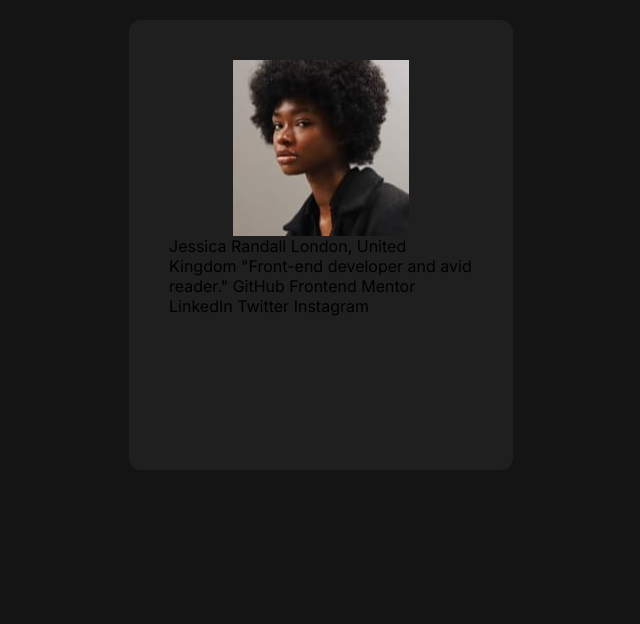
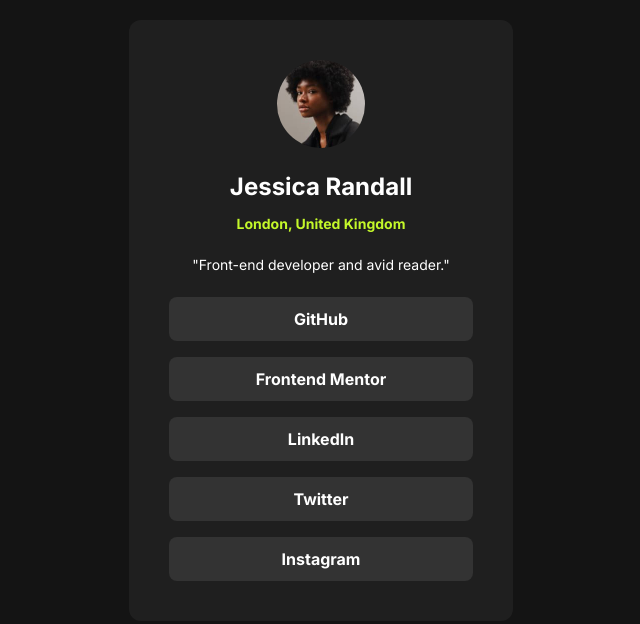
Before and after one commit to j-pcgoncalves/social_links_main, a plain HTML site: page index.html in a window 1280 px wide. Shown: the part 155-779 px from the top of the page, without its empty margins (319-959 px from the left). Drawn offline with Linux system fonts and the light colour scheme.

Commit message:
create and style links component

```diff
--- a/index.html
+++ b/index.html
@@ -13,16 +13,28 @@
 <body>
 
   <main class="main_card">
-    <img src="./assets/images/avatar-jessica.jpeg" alt="Profile Picture">
-    Jessica Randall
-    London, United Kingdom
-    "Front-end developer and avid reader."
+    <img class="profile_img" src="./assets/images/avatar-jessica.jpeg" alt="Profile Picture">
 
-    GitHub
-    Frontend Mentor
-    LinkedIn
-    Twitter
-    Instagram
+    <h1 class="profile_name">Jessica Randall</h1>
+    <h2 class="profile_location">London, United Kingdom</h2>
+
+    <p class="profile_quote">"Front-end developer and avid reader."</p>
+
+    <div class="link_container">
+      <p>GitHub</p>
+    </div>
+    <div class="link_container">
+      <p>Frontend Mentor</p>
+    </div>
+    <div class="link_container">
+      <p>LinkedIn</p>
+    </div>
+    <div class="link_container">
+      <p>Twitter</p>
+    </div>
+    <div class="link_container">
+      <p>Instagram</p>
+    </div>
   </main>
 </body>
 </html>
--- a/style.scss
+++ b/style.scss
@@ -27,5 +27,56 @@ body {
         display: flex;
         align-items: center;
         flex-direction: column;
+
+        .profile_img {
+            border-radius: 50%;
+            width: 88px;
+            margin-bottom: 24px;
+        }
+
+        .profile_name {
+            font-size: 24px;
+            color: white;
+            margin-bottom: 14px;
+        }
+
+        .profile_location {
+            font-size: 14px;
+            color: $neon_green;
+            margin-bottom: 24px;
+        }
+
+        .profile_quote {
+            font-size: 14px;
+            color: white;
+            margin-bottom: 24px;
+        }
     }
 }
+
+.link_container {
+    background-color: $bg_link_gray;
+    width: 100%;
+    padding: 12px;
+    border-radius: 8px;
+    text-align: center;
+    color: white;
+    cursor: pointer;
+    transition: all 0.2s ease-in;
+    font-weight: bold;
+
+    &:not(:last-child) {
+        margin-bottom: 16px;
+    }
+
+    &:hover {
+        background-color: $neon_green;
+        color: $bg_link_gray;
+    }
+}
+
+@media only screen and (max-width: 478px) {
+    body {
+        padding: 116px 24px;
+    }
+}
```
Also changed, not shown: style.css, 2 other files.
